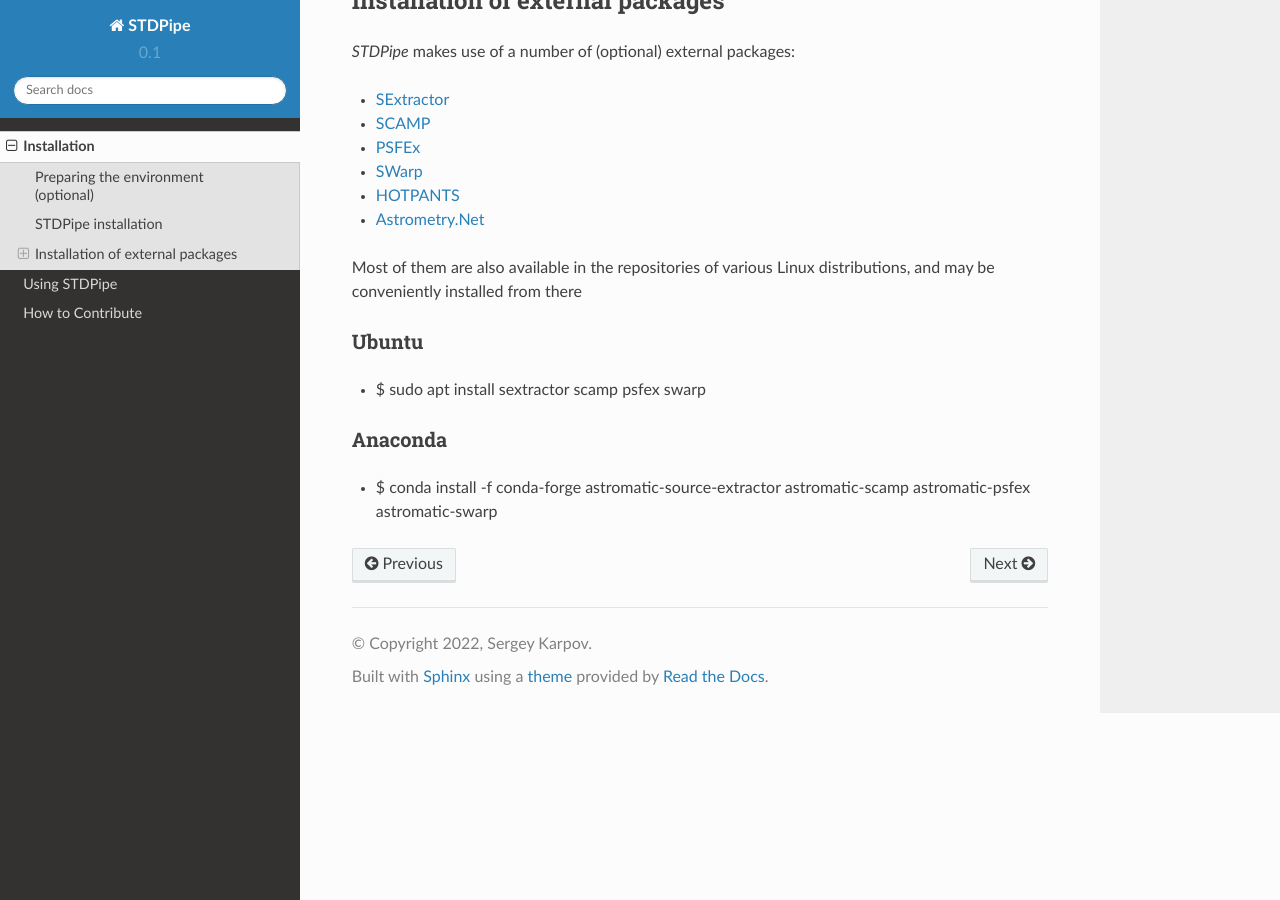
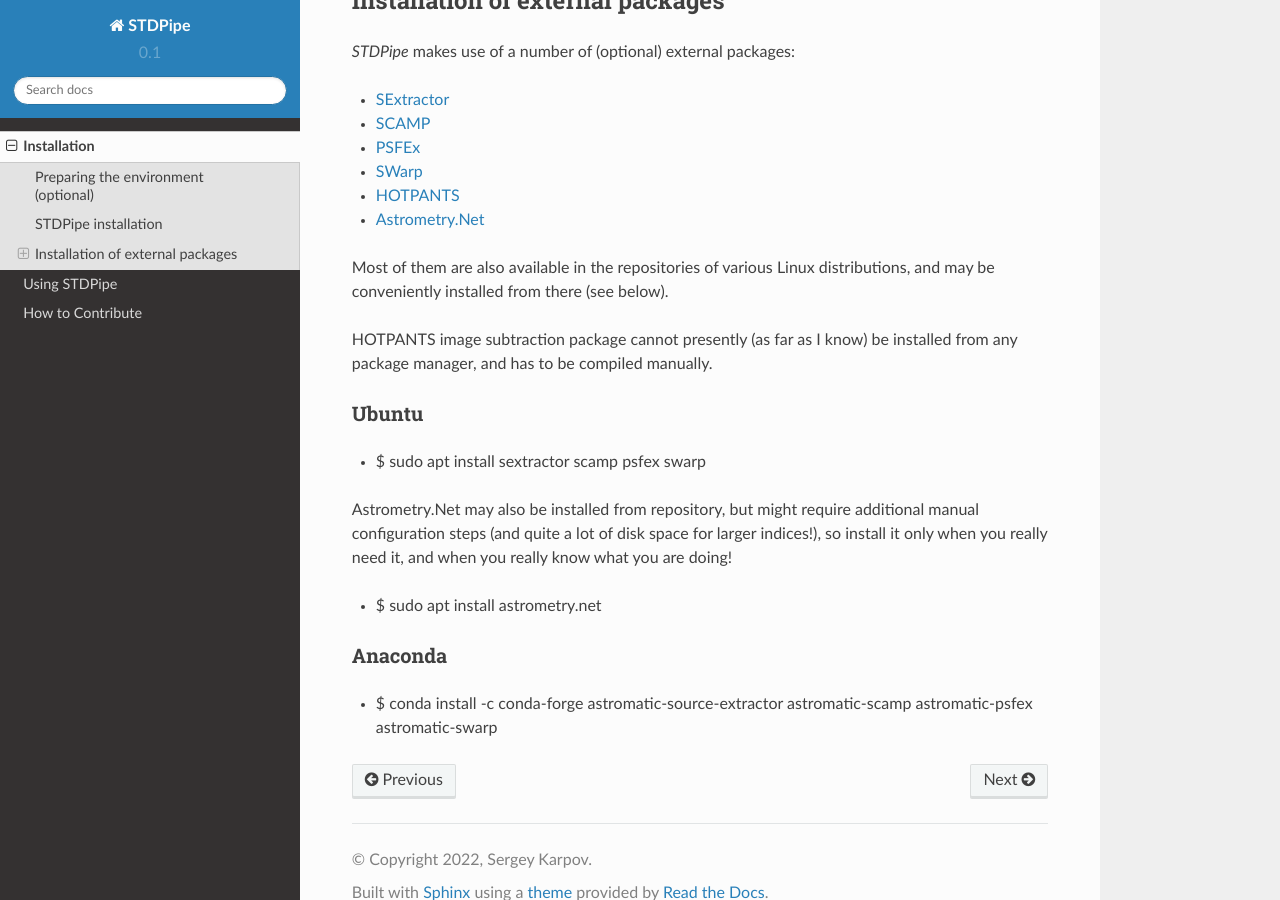
Before and after one commit to karpov-sv/stdpipe, a Sphinx documentation site: the page built from doc/installation.md, in a window 1280 px wide and 900 px high, scrolled down 2929 px. Built offline with Sphinx 7.4.7 and the Read the Docs theme 2.0.0, drawn with Linux system fonts in a browser that asks for light colours; pages that are not in the unit, such as notebooks, are missing from menus; some of the changed text lies outside the part shown.

Commit message:
Improve installation documentation

```diff
--- a/doc/installation.md
+++ b/doc/installation.md
@@ -120,12 +120,18 @@
  - [HOTPANTS](https://github.com/acbecker/hotpants)
  - [Astrometry.Net](https://github.com/dstndstn/astrometry.net)
 
-Most of them are also available in the repositories of various Linux distributions, and may be conveniently installed from there
+Most of them are also available in the repositories of various Linux distributions, and may be conveniently installed from there (see below).
+
+HOTPANTS image subtraction package cannot presently (as far as I know) be installed from any package manager, and has to be compiled manually.
 
 ### Ubuntu
 
 * $ sudo apt install sextractor scamp psfex swarp
 
+Astrometry.Net may also be installed from repository, but might require additional manual configuration steps (and quite a lot of disk space for larger indices!), so install it only when you really need it, and when you really know what you are doing!
+
+* $ sudo apt install astrometry.net
+
 ### Anaconda
 
-* $ conda install -f conda-forge astromatic-source-extractor astromatic-scamp astromatic-psfex astromatic-swarp
+* $ conda install -c conda-forge astromatic-source-extractor astromatic-scamp astromatic-psfex astromatic-swarp
```
Also changed, not shown: other parts of doc/installation.md (+2 -2 lines), README.md (+7 -4 lines).
